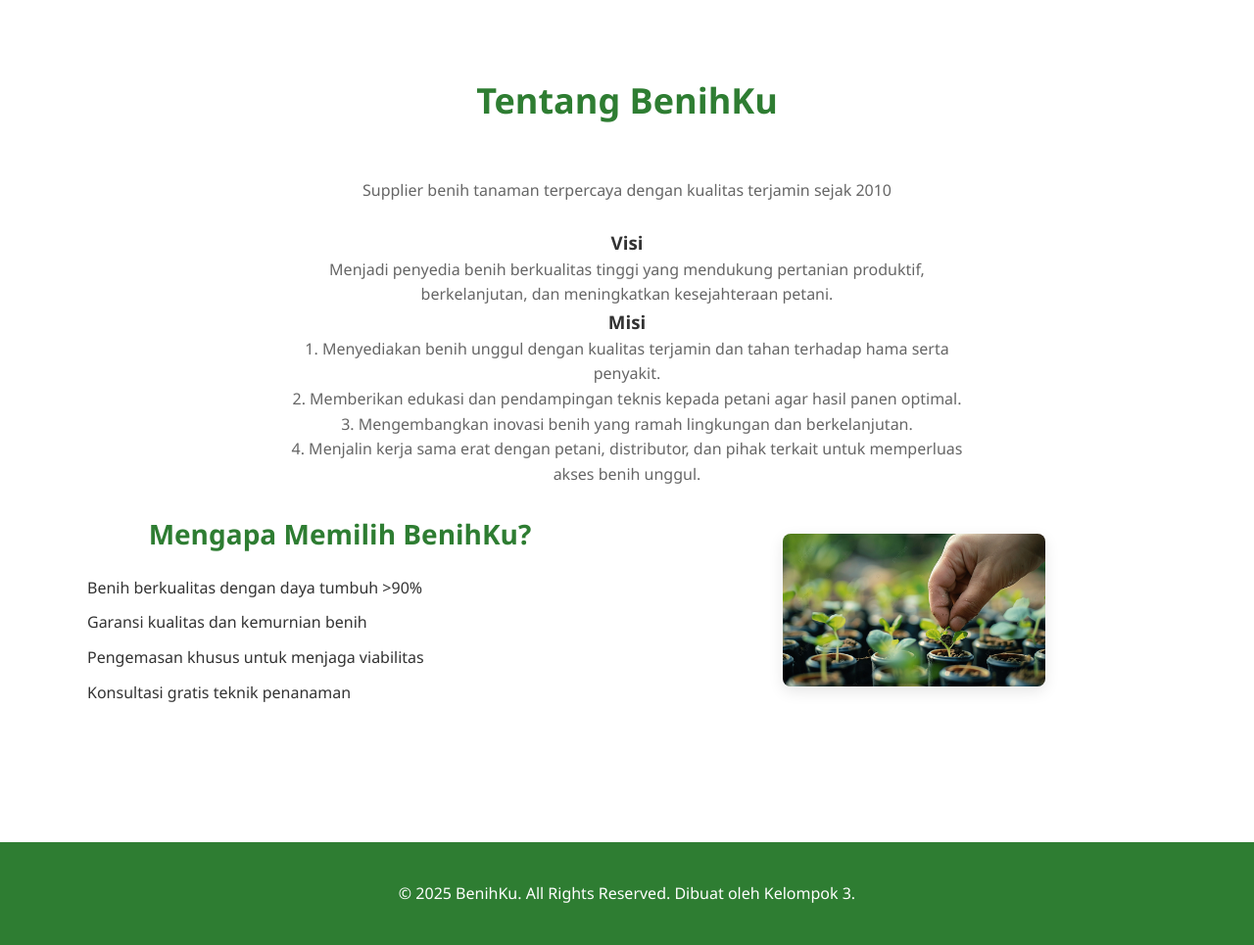
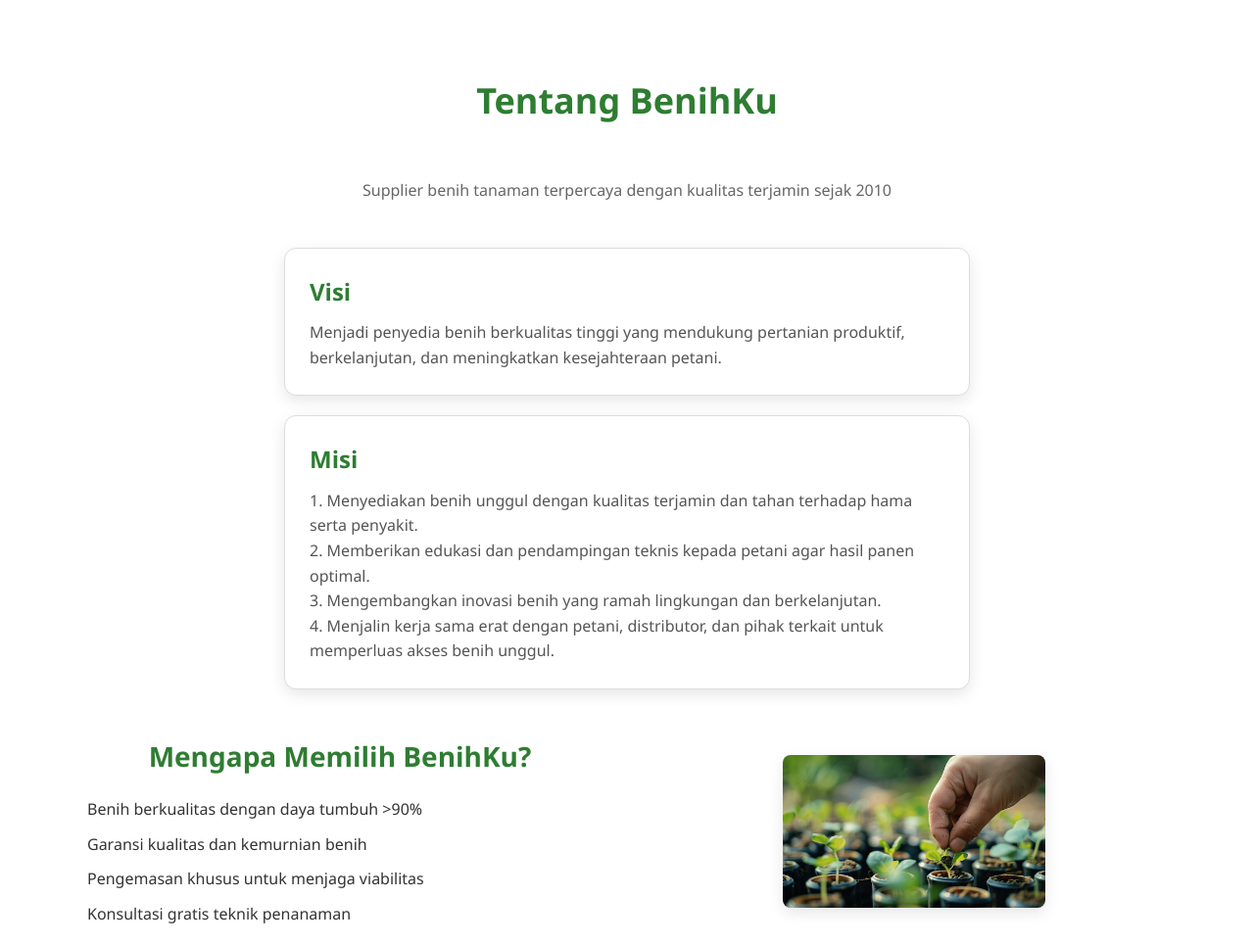
Before and after one commit to RumahAGP/Tanam.in, a PHP site: page /index.html in a window 1280 px wide. Shown: the part 876-1841 px from the top of the page at 98% size. Run offline with PHP 8.4, Linux system fonts and the light colour scheme.

Commit message:
Update halaman index dan js

```diff
--- a/style.css
+++ b/style.css
@@ -223,6 +223,8 @@ section {
     border-radius: 8px;
     box-shadow: 0 5px 15px rgba(0,0,0,0.1);
 }
+
+
 /* =====================
    Products Section
 ===================== */
@@ -403,6 +405,35 @@ section {
 
 .service-card p {
     font-size: 15px;
+    color: #555;
+    line-height: 1.6;
+}
+
+.card {
+    background-color: #ffffff;
+    border: 1px solid #ddd;
+    border-radius: 12px;
+    padding: 25px;
+    margin: 20px auto;
+    max-width: 700px;
+    box-shadow: 0 5px 15px rgba(0,0,0,0.1);
+    text-align: left;
+    transition: 0.3s ease;
+}
+
+.card:hover {
+    box-shadow: 0 8px 25px rgba(0,0,0,0.15);
+    transform: translateY(-5px);
+}
+
+.card h3 {
+    color: #2e7d32;
+    font-size: 24px;
+    margin-bottom: 10px;
+}
+
+.card p {
+    font-size: 16px;
     color: #555;
     line-height: 1.6;
 }
```
